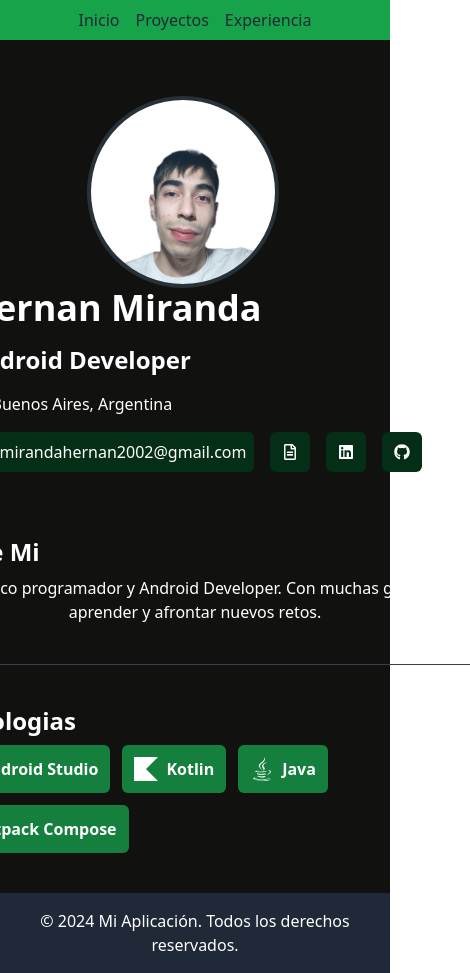
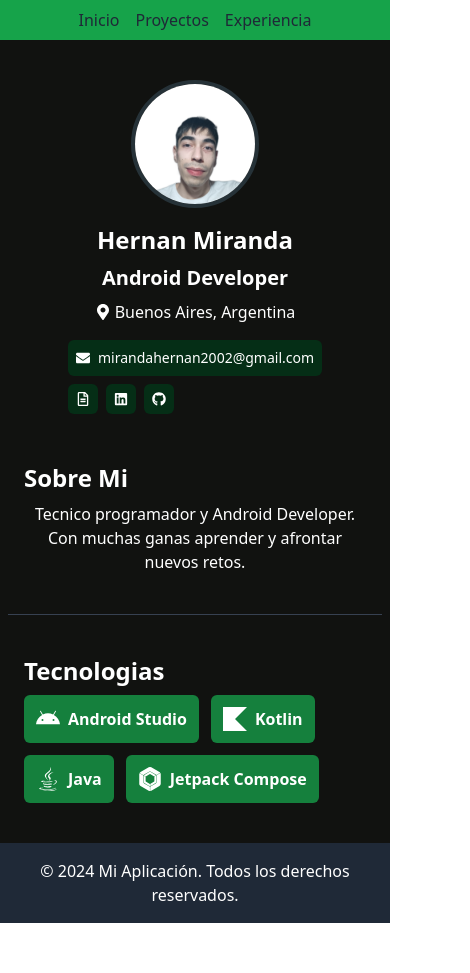
Before and after one commit to hernanMiranda22/portafolio, a React (Create React App) app: page / in a window 390 px wide. Shown: the whole page, 470 px wide, since content can reach past the window. After the commit the page ends 923 px from the top, so only its background shows below. Built offline with nearby package versions, Linux system fonts and the light colour scheme.

Commit message:
card responsive

```diff
--- a/src/components/Card.jsx
+++ b/src/components/Card.jsx
@@ -5,10 +5,10 @@ import { FaEnvelope, FaLinkedin, FaGithub, FaRegFileAlt, FaMapMarkerAlt } from '
 
 function PortfolioPresentation() {
   return (
-    <div className="flex flex-col md:flex-row items-center md:items-start p-8">
+    <div className="flex flex-col md:flex-row items-center md:items-start p-4 md:p-8 gap-4">
 
       {/* Imagen Circular */}
-      <div className="flex-shrink-0 w-48 h-48 rounded-full border-4 border-customColorBorder overflow-hidden mr-6">
+      <div className="flex-shrink-0 w-32 h-32 md:w-48 md:h-48 rounded-full border-4 border-customColorBorder overflow-hidden">
         <img
           src={FotoPefil}
           alt="Perfil"
@@ -17,41 +17,40 @@ function PortfolioPresentation() {
       </div>
 
       {/* Contenedor de Información */}
-      <div className="flex flex-col gap-4">
+      <div className="flex flex-col gap-2 md:gap-4 text-center md:text-left">
 
         {/* Nombre y Apellido */}
-        <h1 className="text-left text-4xl font-bold text-white">Hernan Miranda</h1>
+        <h1 className="text-2xl md:text-4xl font-bold text-white">Hernan Miranda</h1>
 
         {/* Especialidad */}
-        <h2 className="text-left text-2xl font-bold text-white">Android Developer</h2>
+        <h2 className="text-xl md:text-2xl font-bold text-white">Android Developer</h2>
 
         {/* Ubicación */}
-          <p className="flex items-center text-white">
-            <svg className="w-6 h-6 items-center pt-1">
-              <FaMapMarkerAlt />
-            </svg>
+        <p className="flex justify-center md:justify-start items-center text-white">
+          <FaMapMarkerAlt className="w-4 h-4 md:w-6 md:h-6 mr-1" />
           Buenos Aires, Argentina
         </p>
-        {/* <h3 className="text-left text-xl font-bold text-white">Ubicación</h3> */}
 
         {/* Iconos y Enlaces */}
-        <div className="flex gap-4">
+        <div className="flex flex-col sm:flex-row gap-2 md:gap-4 mt-2 md:mt-4">
           {/* Dirección de correo */}
-          <a href="mirandahernan2002@gmail.com" className="flex items-center gap-2 text-white bg-green-950 hover:bg-green-800 rounded-md p-2">
+          <a href="mirandahernan2002@gmail.com" className="flex items-center gap-2 text-white bg-green-950 hover:bg-green-800 rounded-md p-2 text-sm md:text-base">
             <FaEnvelope />
             <span>mirandahernan2002@gmail.com</span>
           </a>
 
           {/* Redes Sociales */}
-          <a href="https://twitter.com" className="text-white items-center bg-green-950 hover:bg-green-800 rounded-md p-3">
+          <div className="flex gap-2">
+            <a href="" className="text-white bg-green-950 hover:bg-green-800 rounded-md p-2 sm:p-3 text-sm md:text-base">
               <FaRegFileAlt />
             </a>
-          <a href="www.linkedin.com/in/hernán-miranda" className="text-white items-center bg-green-950 hover:bg-green-800 rounded-md p-3">
+            <a href="www.linkedin.com/in/hernán-miranda" className="text-white bg-green-950 hover:bg-green-800 rounded-md p-2 sm:p-3 text-sm md:text-base">
               <FaLinkedin />
             </a>
-          <a href="https://github.com/hernanMiranda22" className="text-white items-center bg-green-950 hover:bg-green-800 rounded-md p-3">
+            <a href="https://github.com/hernanMiranda22" className="text-white bg-green-950 hover:bg-green-800 rounded-md p-2 sm:p-3 text-sm md:text-base">
               <FaGithub />
             </a>
+          </div>
         </div>
       </div>
     </div>
@@ -59,3 +58,61 @@ function PortfolioPresentation() {
 }
 
 export default PortfolioPresentation;
+
+
+// function PortfolioPresentation() {
+//   return (
+//     <div className="flex flex-col md:flex-row items-center md:items-start p-8">
+
+//       {/* Imagen Circular */}
+//       <div className="flex-shrink-0 w-48 h-48 rounded-full border-4 border-customColorBorder overflow-hidden mr-6">
+//         <img
+//           src={FotoPefil}
+//           alt="Perfil"
+//           className="w-full h-full object-cover"
+//         />
+//       </div>
+
+//       {/* Contenedor de Información */}
+//       <div className="flex flex-col gap-4">
+
+//         {/* Nombre y Apellido */}
+//         <h1 className="text-left text-4xl font-bold text-white">Nombre</h1>
+
+//         {/* Especialidad */}
+//         <h2 className="text-left text-2xl font-bold text-white">Posicion</h2>
+
+//         {/* Ubicación */}
+//           <p className="flex items-center text-white">
+//             <svg className="w-6 h-6 items-center pt-1">
+//               <FaMapMarkerAlt />
+//             </svg>
+//             Ubicacion
+//           </p>
+//         {/* <h3 className="text-left text-xl font-bold text-white">Ubicación</h3> */}
+
+//         {/* Iconos y Enlaces */}
+//         <div className="flex gap-4">
+//           {/* Dirección de correo */}
+//           <a href="ejemplo@gmail.com" className="flex items-center gap-2 text-white bg-green-950 hover:bg-green-800 rounded-md p-2">
+//             <FaEnvelope />
+//             <span>ejemplo@gmail.com</span>
+//           </a>
+
+//           {/* Redes Sociales */}
+//           <a href="" className="text-white items-center bg-green-950 hover:bg-green-800 rounded-md p-3">
+//             <FaRegFileAlt />
+//           </a>
+//           <a href="" className="text-white items-center bg-green-950 hover:bg-green-800 rounded-md p-3">
+//             <FaLinkedin />
+//           </a>
+//           <a href="" className="text-white items-center bg-green-950 hover:bg-green-800 rounded-md p-3">
+//             <FaGithub />
+//           </a>
+//         </div>
+//       </div>
+//     </div>
+//   );
+// }
+
+// export default PortfolioPresentation;
```
Lines whose indentation alone changed are shown as unchanged.
